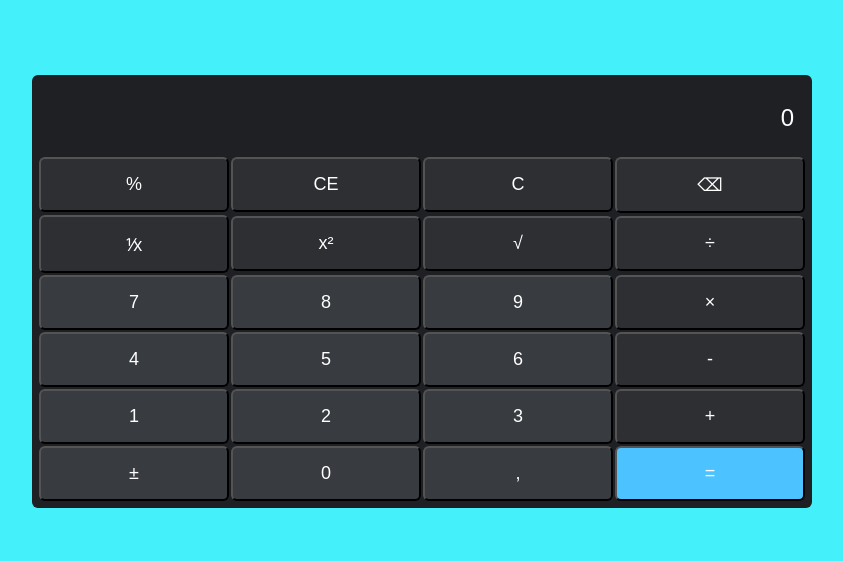
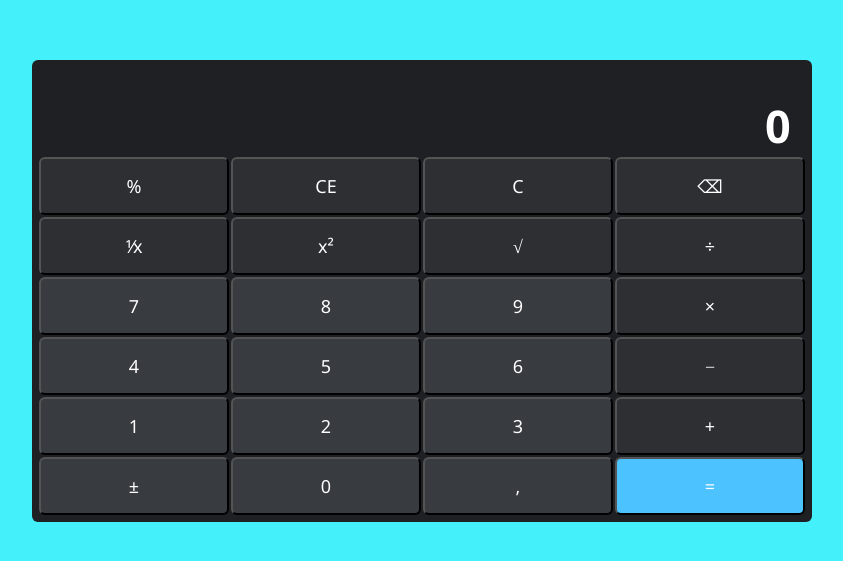
Before and after one commit to dantevicenzo/dev-react-projects, a React (Create React App) app in the folder desafio01-calculadora/: page / in a window 1280 px wide. Shown: the part 109-670 px from the top of the page, without its empty margins (218-1061 px from the left). Built offline with nearby package versions, Linux system fonts and the light colour scheme.

Commit message:
current operation label and design improvements

```diff
--- a/desafio01-calculadora/src/App.js
+++ b/desafio01-calculadora/src/App.js
@@ -10,21 +10,27 @@ const App = () => {
   const [currentNumber, setCurrentNumber] = useState('0');
   const [firstNumber, setFirstNumber] = useState('null');
   const [currentOperation, setCurrentOperation] = useState('null');
+  const [valueCurrentOperation, setValueCurrentOperation] = useState('');
   const [recentClickOperation, setRecentClickOperation] = useState(false);
+  const [recentClickEquals, setRecentClickEquals] = useState(false);
 
 
 
   const handleOnClear = () => {
+    setRecentClickEquals(false);
     setCurrentNumber('0');
     setCurrentOperation('null');
     setFirstNumber('null');
+    setValueCurrentOperation('');
   };
 
   const handleOnClearEntry = () => {
+    setRecentClickEquals(false);
     setCurrentNumber('0');
   };
 
   const handleToggleSign = () => {
+    setRecentClickEquals(false);
     if(currentNumber !== '0'){
       let flippedNumber = Number(currentNumber);
       flippedNumber *= -1;
@@ -33,12 +39,27 @@ const App = () => {
   }
 
   const handleComma = () => {
-    if(currentNumber != '0' && !currentNumber.includes(',')){
-      setCurrentNumber(currentNumber + ',');
+
+    if(currentNumber != '0' && !String(currentNumber).includes(',')){
+      if(recentClickEquals){
+        setCurrentNumber('0,');
+        setValueCurrentOperation('');
+      }
+      else{
+        setCurrentNumber(currentNumber + ',');
+      }
     }
+    setRecentClickEquals(false);
   }
 
   const handleAddNumber = (number) => {
+    if (recentClickEquals) {
+      setCurrentNumber('');
+      setValueCurrentOperation('');
+    }
+
+    setRecentClickEquals(false);
+
     if(currentOperation !== 'null' && recentClickOperation){
       setCurrentNumber('');
       setRecentClickOperation(false);
@@ -47,6 +68,7 @@ const App = () => {
   };
 
   const handleSetOperation = (operation) => {
+    setRecentClickEquals(false);
 
     setFirstNumber(currentNumber);
     setRecentClickOperation(true);
@@ -54,15 +76,19 @@ const App = () => {
     switch (operation) {
       case '+':
         setCurrentOperation('+');
+        setValueCurrentOperation(currentNumber + ' +' );
         break;
       case '-':
         setCurrentOperation('-');
+        setValueCurrentOperation(currentNumber + ' −' );
         break;
       case 'x':
         setCurrentOperation('x');
+        setValueCurrentOperation(currentNumber + ' ×' );
         break;
       case '/':
-        setCurrentOperation('=');
+        setCurrentOperation('/');
+        setValueCurrentOperation(currentNumber + ' ÷' );
         break;
       default:
         break;
@@ -70,21 +96,27 @@ const App = () => {
   }
 
   const handleEquals = () => {
+    setRecentClickEquals(true);
+
     switch (currentOperation) {
       case '+':
         let sum = Number(firstNumber) + Number(currentNumber);
         setCurrentNumber(sum);
+        setValueCurrentOperation(firstNumber + ' + ' + currentNumber + ' =');
         break;
       case '-':
         let subtraction = Number(firstNumber) - Number(currentNumber);
+        setValueCurrentOperation(firstNumber + ' − ' + currentNumber + ' =');
         setCurrentNumber(subtraction);
         break;
       case 'x':
         let multiplication = Number(firstNumber) * Number(currentNumber);
+        setValueCurrentOperation(firstNumber + ' × ' + currentNumber + ' =');
         setCurrentNumber(multiplication);
         break;
       case '/':
         let division = Number(firstNumber) / Number(currentNumber);
+        setValueCurrentOperation(firstNumber + ' ÷ ' + currentNumber + ' =');
         setCurrentNumber(division);
         break;
       default:
@@ -95,7 +127,7 @@ const App = () => {
   return (
     <Container>
       <Content>
-        <Input value={currentNumber}/>
+        <Input value={currentNumber} valueCurrentOperation={valueCurrentOperation}/>
         <Row>
           <Button label={'%'} className='operation' onClick={() => handleAddNumber('⅟x')}/>
           <Button label={'CE'} className='operation' onClick={handleOnClearEntry}/>
@@ -118,7 +150,7 @@ const App = () => {
           <Button label={'4'} className='number' onClick={() => handleAddNumber('4')}/>
           <Button label={'5'} className='number' onClick={() => handleAddNumber('5')}/>
           <Button label={'6'} className='number' onClick={() => handleAddNumber('6')}/>
-          <Button label={'-'} className='operation' onClick={() => handleSetOperation('-')}/>
+          <Button label={'−'} className='operation' onClick={() => handleSetOperation('-')}/>
         </Row>
         <Row>
           <Button label={'1'} className='number' onClick={() => handleAddNumber('1')}/>
--- a/desafio01-calculadora/src/components/Button/styles.js
+++ b/desafio01-calculadora/src/components/Button/styles.js
@@ -5,7 +5,7 @@ export const ButtonContainer = styled.button`
     margin: 1px;
     color: #FFFFFF;
     font-size: 18px;
-    font-weight: 150;
+    font-weight: 450;
     flex: 1;
     border-radius: 6px;
 
--- a/desafio01-calculadora/src/components/Input/index.js
+++ b/desafio01-calculadora/src/components/Input/index.js
@@ -1,8 +1,9 @@
 import { InputContainer } from './styles';
 
-const Input = ({value}) => {
+const Input = ({value, valueCurrentOperation}) => {
     return (
       <InputContainer>
+        <input disabled value={valueCurrentOperation} className='valueCurrentOperation'/>
         <input disabled value={value}/>
       </InputContainer>
     );
--- a/desafio01-calculadora/src/components/Input/styles.js
+++ b/desafio01-calculadora/src/components/Input/styles.js
@@ -2,23 +2,34 @@ import styled from "styled-components";
 
 export const InputContainer = styled.div`
     width: 100%;
-    height: 75px;
+    height: 90px;
     background-color: #1E2024;
 
     display: flex;
     align-items: center;
     justify-content: flex-end;
+    flex-direction: column;
+
+
 
     font-size: 24px;
 
     input {
-        width: 100%;
+        width: 96%;
         height: 75px;
         background-color: #1E2024;
         border: 0;
-        font-size: 24px;
+        font-size: 45px;
         text-align: right;
         padding: 0 12px;
         color: #FFFFFF;
+        font-weight: 600;
+    }
+
+    .valueCurrentOperation {
+        font-size: 15px;
+        width: 93.5%;
+        font-weight: 450;
+        color: #C3C3C3;
     }
 `
--- a/desafio01-calculadora/src/styles.js
+++ b/desafio01-calculadora/src/styles.js
@@ -1,6 +1,10 @@
 import styled from "styled-components";
 
 export const Container = styled.div`
+    * {
+        font-family: Segoe UI;
+    }
+
     width: 100%;
     height: 100vh;
     background-color: #44F1FA;
```
